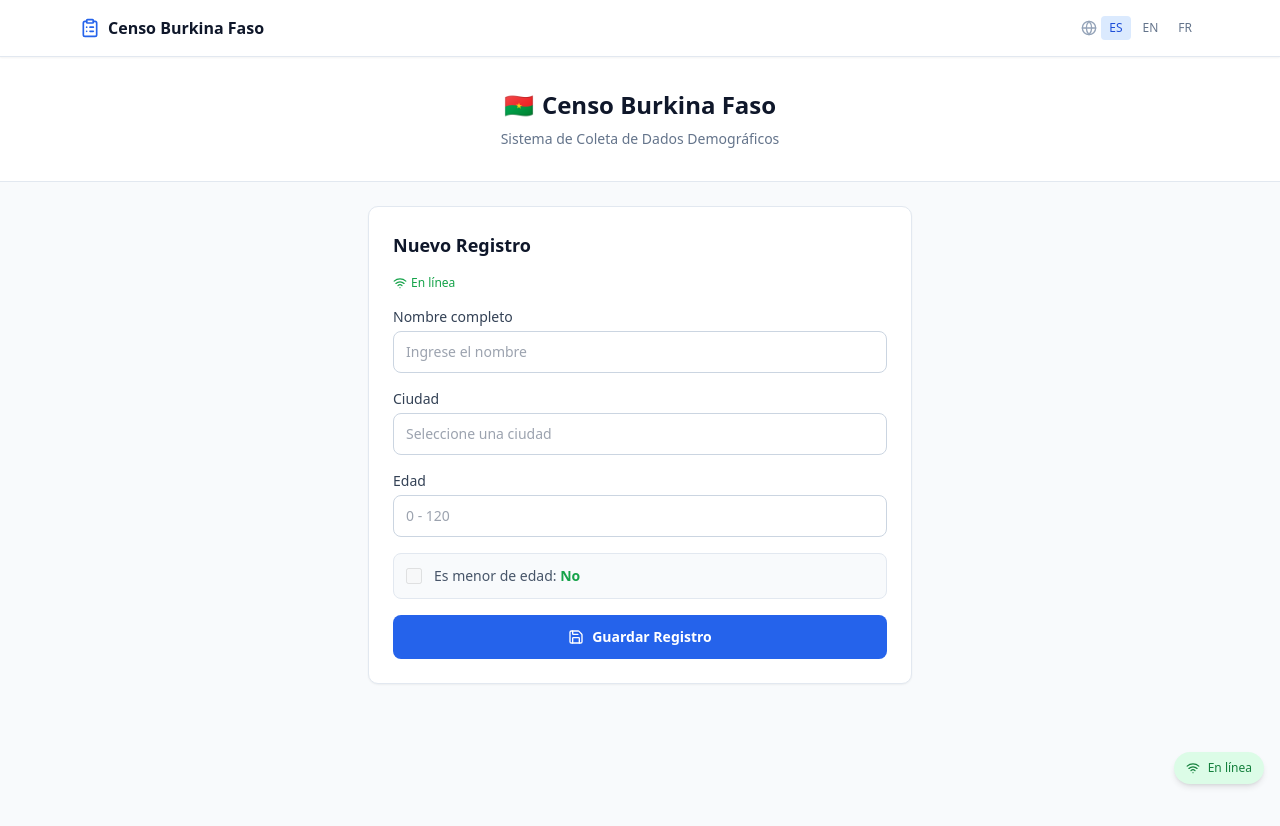
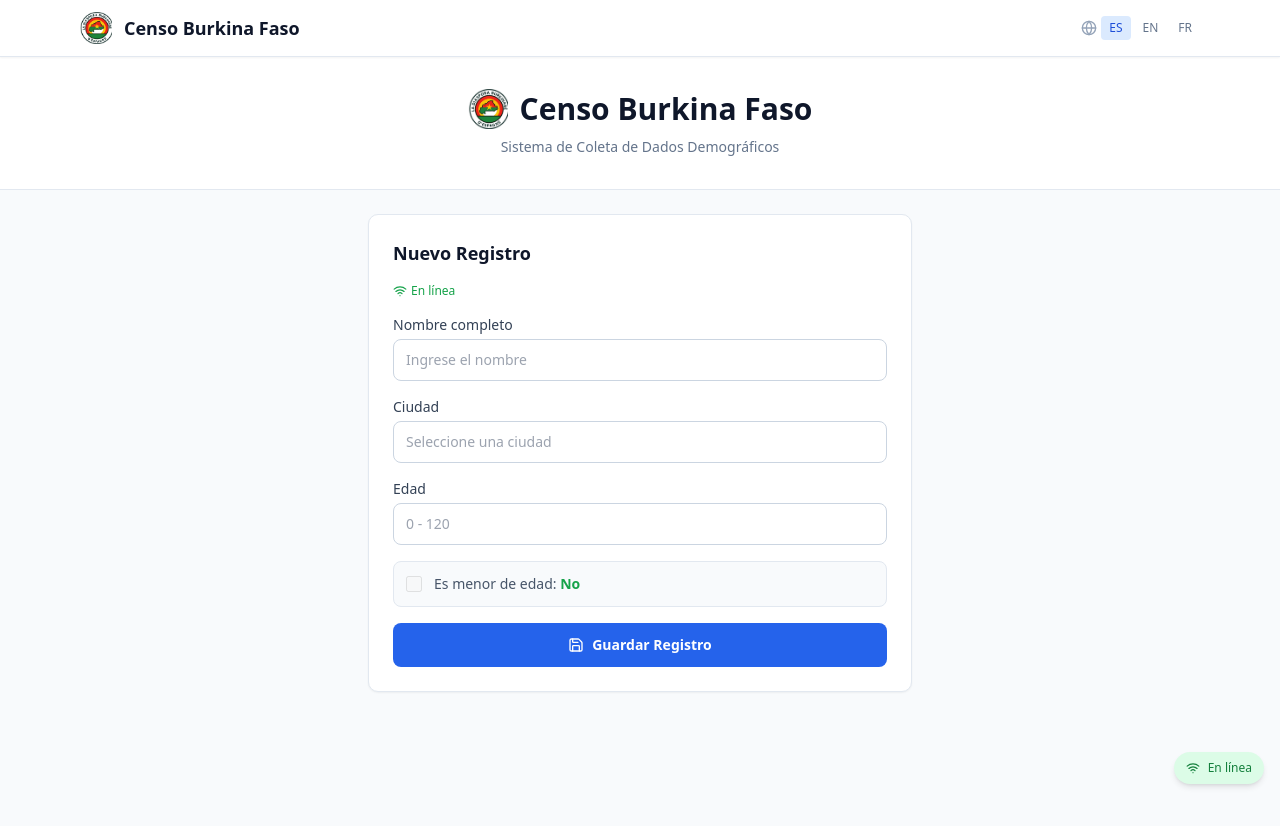
Before and after one commit to nexodigitalsystemas-cyber/burkina-faso, a React (Vite) app: page / in a window 1280 px wide. Shown: the top 826 px of the page. Built offline with nearby package versions, Linux system fonts and the light colour scheme.

Commit message:
Add Burkina logo to public header and navbar

```diff
--- a/src/components/layout/Navbar.tsx
+++ b/src/components/layout/Navbar.tsx
@@ -29,10 +29,14 @@ export function Navbar() {
         {/* Logo */}
         <button
           onClick={() => navigate('/')}
-          className="flex items-center gap-2 font-semibold text-slate-900 hover:text-blue-600 transition-colors"
+          className="flex items-center gap-3 font-semibold text-slate-900 hover:text-blue-600 transition-colors"
         >
-          <ClipboardList className="w-5 h-5 text-blue-600" />
-          <span className="hidden sm:inline">{t('app.title')}</span>
+          <img
+            src="/logo_burkina.jpeg"
+            alt="Logo Burkina Faso"
+            className="w-8 h-8 rounded-md object-cover"
+          />
+          <span className="hidden sm:inline text-lg">{t('app.title')}</span>
         </button>
 
         {/* Ações */}
--- a/src/pages/FormPage.tsx
+++ b/src/pages/FormPage.tsx
@@ -12,8 +12,12 @@ export function FormPage() {
       {/* Header */}
       <div className="bg-white border-b border-slate-200">
         <div className="max-w-xl mx-auto px-4 py-8 text-center">
-          <h1 className="text-2xl font-bold text-slate-900 mb-2 inline-flex items-center justify-center gap-2">
-            <span role="img" aria-label="Burkina Faso flag">🇧🇫</span>
+          <h1 className="text-3xl font-bold text-slate-900 mb-2 inline-flex items-center justify-center gap-3">
+            <img
+              src="/logo_burkina.jpeg"
+              alt="Logo Burkina Faso"
+              className="w-10 h-10 rounded-md object-cover"
+            />
             {t('app.title')}
           </h1>
           <p className="text-sm text-slate-500">{t('app.subtitle')}</p>
```
Also changed, not shown: public/logo_burkina.jpeg (added).
